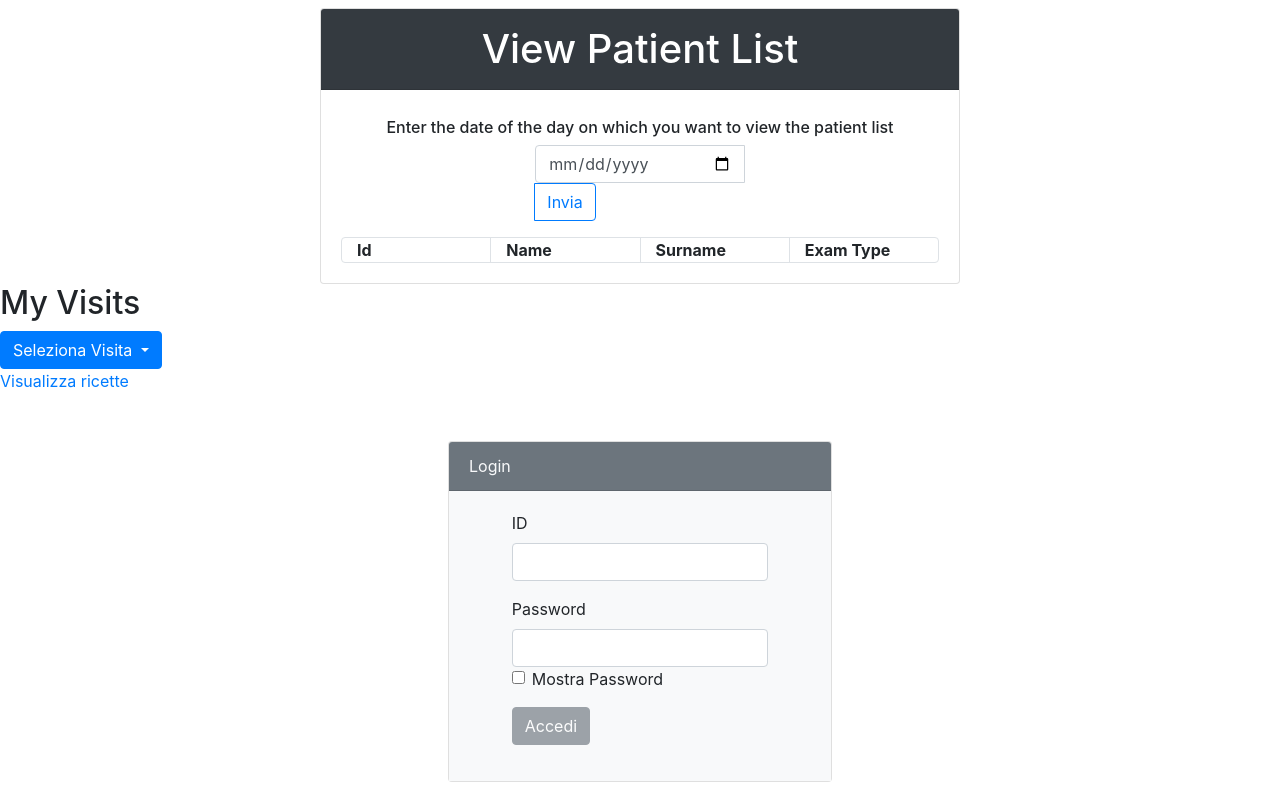
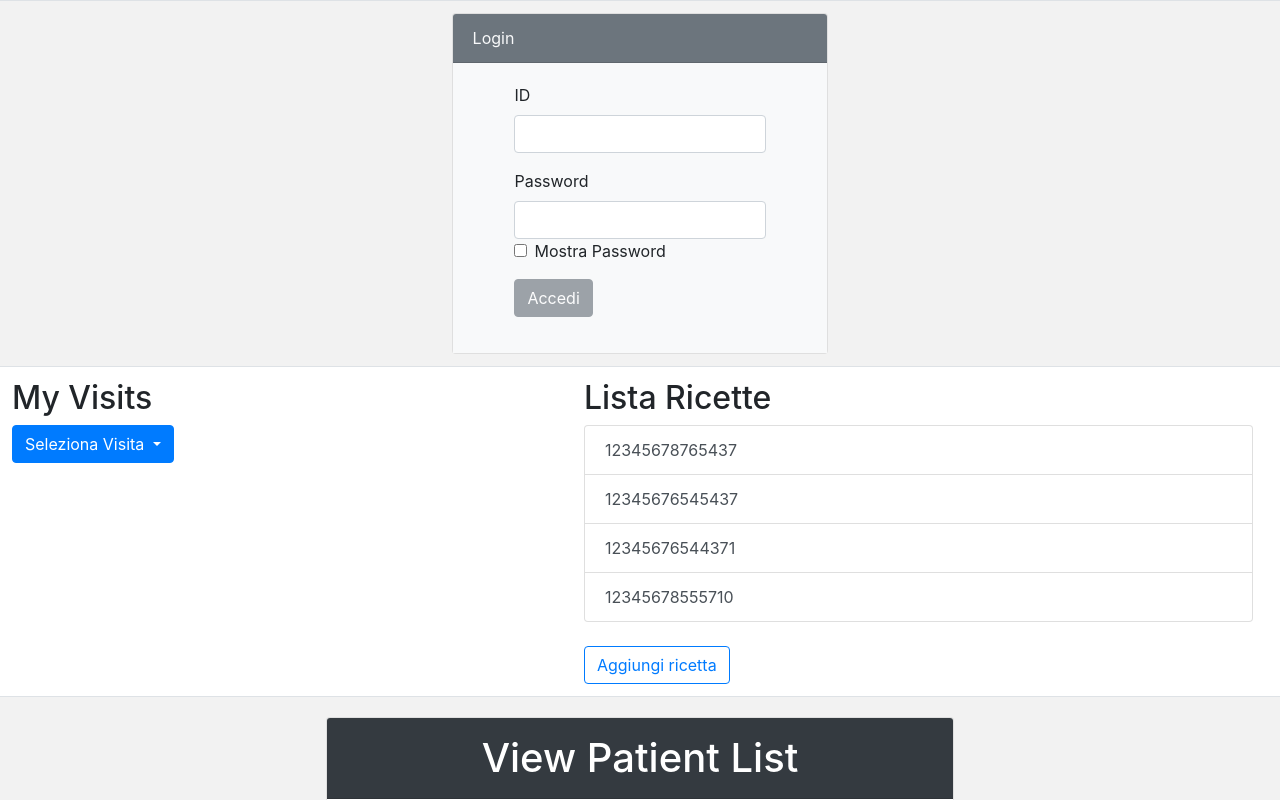
Before and after one commit to alejack9/MedicalExaminationsManager, an Angular app: page / in a window 1280 px wide. Shown: the top 800 px of the page. Built offline with nearby package versions, Linux system fonts and the light colour scheme.

Commit message:
final iteration commit

```diff
--- a/src/app/app-routing.module.ts
+++ b/src/app/app-routing.module.ts
@@ -4,7 +4,7 @@ import { PrescriptionsComponent } from './components/prescriptions/prescriptions
 import { BookingComponent } from './components/booking/booking.component';
 
 const routes: Routes = [
-{path : 'prescriptions', component: PrescriptionsComponent },
+// {path : 'prescriptions', component: PrescriptionsComponent },
 {path : 'booking', component: BookingComponent }
 ];
 
--- a/src/app/app.component.html
+++ b/src/app/app.component.html
@@ -1,7 +1,23 @@
-<app-view-list></app-view-list>
-<app-visits-viewer selectedPatient="pazienteCorrente"></app-visits-viewer>
-<nav>
-    <a routerLink = "/prescriptions" > Visualizza ricette </a>
-</nav>
-<app-login-view></app-login-view>
+<table class="table table-striped">
+  <tbody>
+    <tr>
+      <td colspan=2 >
+          <app-login-view></app-login-view>
+      </td>
+    </tr>
+    <tr>
+      <td>
+        <app-visits-viewer selectedPatient="pazienteCorrente"></app-visits-viewer>
+      </td>
+      <td>
+        <app-prescriptions></app-prescriptions>
+      </td>
+    </tr>
+    <tr>
+      <td colspan=2 >
+        <app-view-list></app-view-list>
+      </td>
+    </tr>
+  </tbody>
+</table>
 <router-outlet></router-outlet>
--- a/src/app/components/add-prescription/add-prescription.component.html
+++ b/src/app/components/add-prescription/add-prescription.component.html
@@ -1,5 +1,5 @@
 <form class="input-group mb-3">
-    <input #codeP type="text" class="form-control" placeholder="Codice ricetta" aria-describedby="basic-addon2" id="codPrescription" required>
+    <input #codeP type="text" class="form-control" minlength="14" maxlength="14" placeholder="Codice ricetta" aria-describedby="basic-addon2" id="codPrescription" required>
     <div class="input-group-append">
       <button class="btn btn-outline-secondary" type="button" (click)="checkCode(codeP.value)"> Invia </button>
     </div>
--- a/src/app/components/login-view/login-view.component.html
+++ b/src/app/components/login-view/login-view.component.html
@@ -5,7 +5,7 @@
 </div>
 <!-- Fine alert -->
 <!-- Template card -->
-<div class="card mx-auto mt-5" style="width: 30%;">
+<div class="card mx-auto" style="width: 30%;">
   <div class="card-header bg-secondary text-light">
     <ng-container *ngIf="isLogged(); then loggedHeader; else unloggedHeader"></ng-container>
   </div>
```
Also changed, not shown: 1 other file (tests, documents, lock files or other folders).
